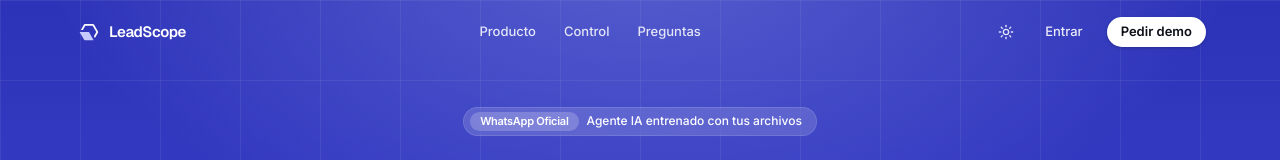
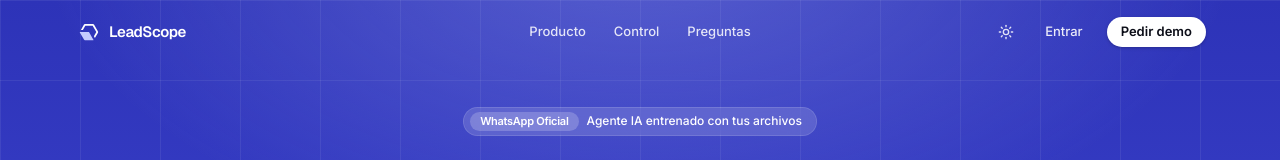
Before and after one commit to luisguareschi/leadscope, a Next.js app in the folder backoffice/: page / in a window 1280 px wide. Shown: the top 160 px of the page. Built offline with nearby package versions, Linux system fonts and the light colour scheme.

Commit message:
fix(landing): optically center header nav links with 3-column grid

```diff
--- a/backoffice/components/landing/landing-page.tsx
+++ b/backoffice/components/landing/landing-page.tsx
@@ -191,7 +191,7 @@ function LandingHeader() {
       <div className="pr-[max(0.75rem,var(--safe-right))] pl-[max(0.75rem,var(--safe-left))] sm:pr-[max(1.5rem,var(--safe-right))] sm:pl-[max(1.5rem,var(--safe-left))]">
         <div
           className={cn(
-            "pointer-events-auto mx-auto flex items-center justify-between gap-2 transition-all duration-300 motion-reduce:transition-none",
+            "pointer-events-auto mx-auto flex items-center justify-between gap-2 transition-all duration-300 motion-reduce:transition-none md:grid md:grid-cols-[1fr_auto_1fr]",
             scrolled
               ? "mt-3 h-13 max-w-4xl rounded-full border border-border/80 bg-card/90 px-3.5 shadow-[0_14px_40px_-14px_rgb(15_23_42/0.22)] backdrop-blur-xl sm:px-5 dark:shadow-[0_16px_42px_-12px_rgb(0_0_0/0.7)]"
               : "h-16 max-w-6xl rounded-full border border-transparent bg-transparent px-1 sm:px-2",
@@ -200,7 +200,7 @@ function LandingHeader() {
           <Link
             href="/"
             className={cn(
-              "flex items-center gap-2 rounded-full px-1 py-1 font-heading text-[15px] font-semibold tracking-tight transition-colors outline-none focus-visible:ring-3",
+              "flex items-center gap-2 justify-self-start rounded-full px-1 py-1 font-heading text-[15px] font-semibold tracking-tight transition-colors outline-none focus-visible:ring-3",
               scrolled
                 ? "text-foreground focus-visible:ring-ring/40"
                 : "text-white focus-visible:ring-white/40",
@@ -220,7 +220,7 @@ function LandingHeader() {
           <nav
             aria-label="Secciones"
             className={cn(
-              "hidden items-center gap-7 text-[13px] font-medium md:flex",
+              "hidden items-center justify-self-center gap-7 text-[13px] font-medium md:flex",
               scrolled ? "text-muted-foreground" : "text-white/85",
             )}
           >
@@ -241,7 +241,7 @@ function LandingHeader() {
             ))}
           </nav>
 
-          <div className="flex items-center gap-1 sm:gap-2">
+          <div className="flex items-center justify-self-end gap-1 sm:gap-2">
             <ThemeToggle
               className={
                 scrolled
```
